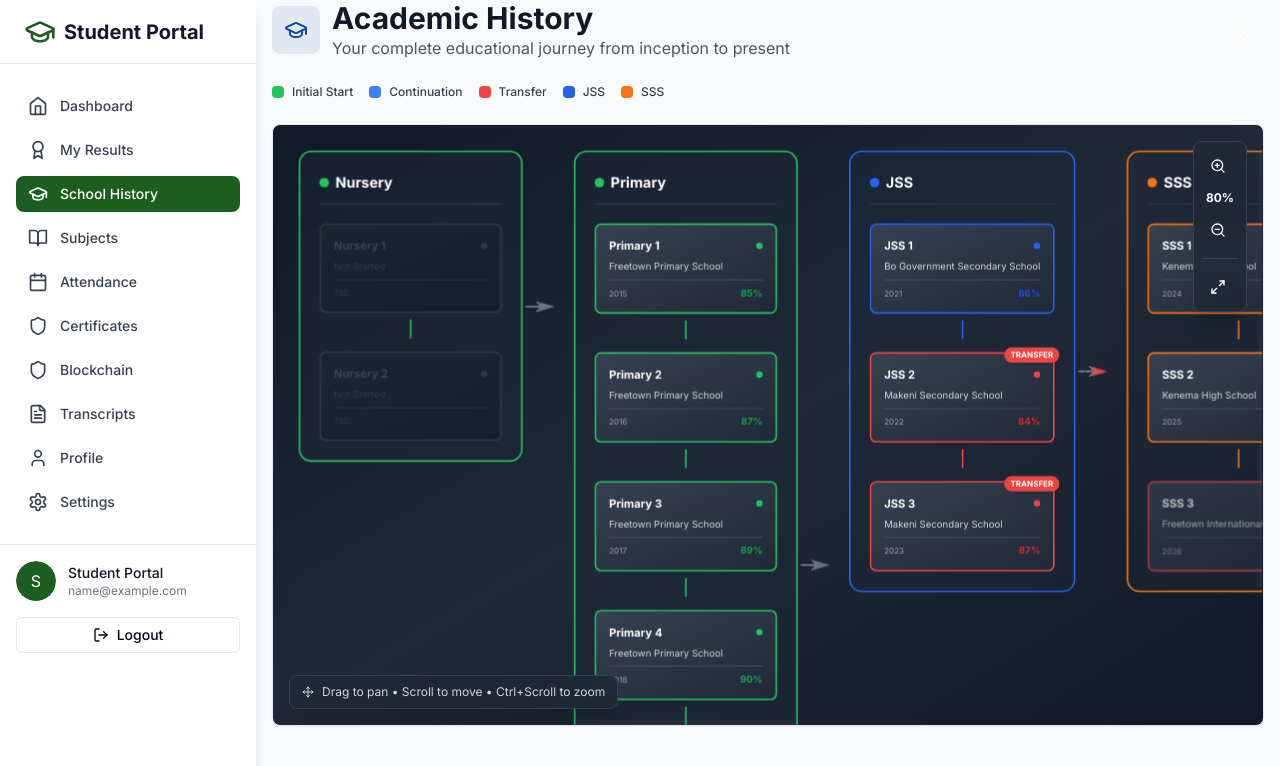
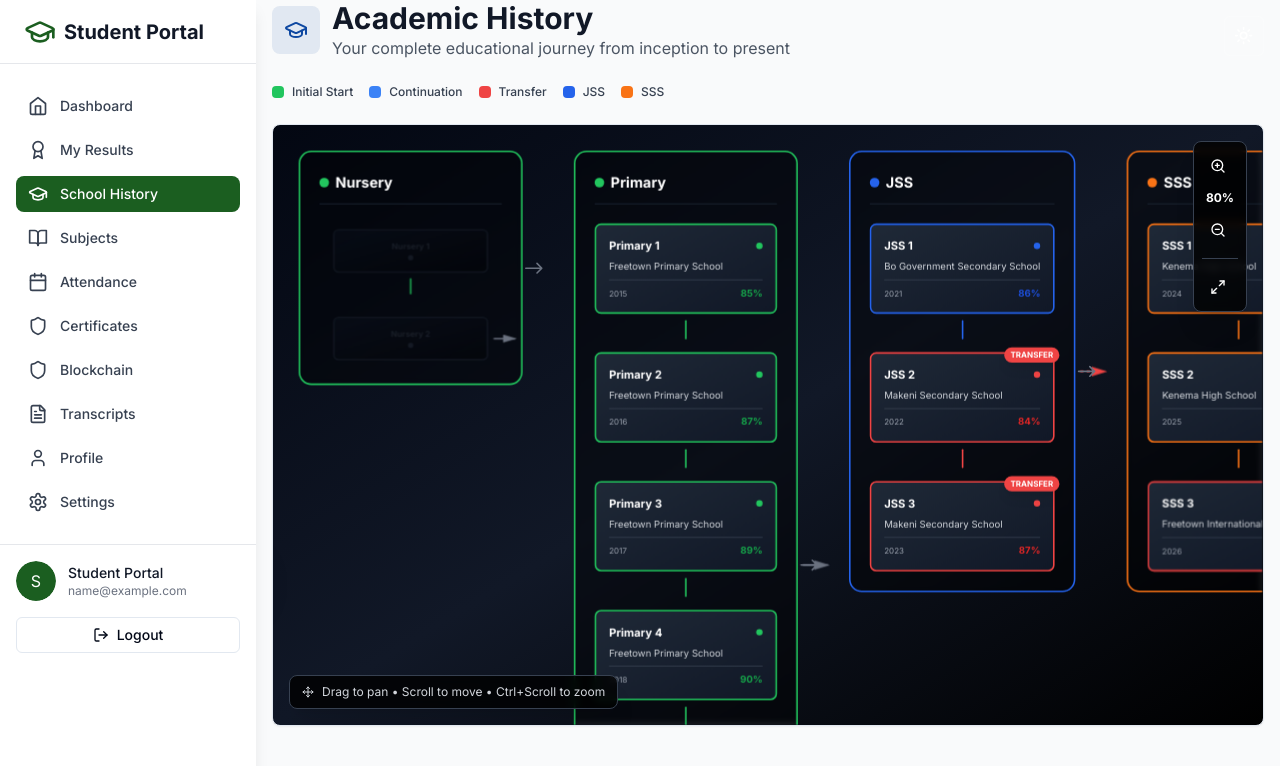
Before and after one commit to PeeapDev/sis, a Next.js app: page /student/history in a window 1280 px wide. Shown: the top 766 px of the page. Built offline with nearby package versions, Linux system fonts and the light colour scheme; sample sign-in values are in the browser's storage.

Commit message:
Make background darker, add growth animation - inactive nodes are small with minimal info, completed nodes grow bigger with full details

```diff
--- a/components/student/academic-timeline.tsx
+++ b/components/student/academic-timeline.tsx
@@ -351,10 +351,10 @@ export function AcademicTimeline() {
       </div>
 
       {/* Flowchart Container */}
-      <Card className="overflow-hidden bg-gradient-to-br from-gray-900 via-gray-800 to-gray-900 dark:from-gray-950 dark:via-gray-900 dark:to-gray-950 relative">
+      <Card className="overflow-hidden bg-gradient-to-br from-gray-950 via-gray-900 to-black relative">
         <CardContent className="p-0">
           {/* Floating Zoom Controls */}
-          <div className="absolute top-4 right-4 z-30 flex flex-col gap-2 bg-gray-800/90 backdrop-blur-sm rounded-lg p-2 shadow-xl border border-gray-700">
+          <div className="absolute top-4 right-4 z-30 flex flex-col gap-2 bg-black/80 backdrop-blur-sm rounded-lg p-2 shadow-xl border border-gray-700">
             <Button
               variant="ghost"
               size="sm"
@@ -391,7 +391,7 @@ export function AcademicTimeline() {
           </div>
 
           {/* Pan Hint */}
-          <div className="absolute bottom-4 left-4 z-30 bg-gray-800/90 backdrop-blur-sm rounded-lg px-3 py-2 shadow-xl border border-gray-700">
+          <div className="absolute bottom-4 left-4 z-30 bg-black/80 backdrop-blur-sm rounded-lg px-3 py-2 shadow-xl border border-gray-700">
             <div className="flex items-center gap-2 text-xs text-gray-300">
               <Move className="h-3 w-3" />
               <span>Drag to pan • Scroll to move • Ctrl+Scroll to zoom</span>
@@ -428,9 +428,9 @@ export function AcademicTimeline() {
                   return (
                     <div key={level} className="relative">
                       {/* Level Container */}
-                      <div className={`${levelColor.border} border-2 rounded-2xl p-6 bg-gray-800/50 dark:bg-gray-900/50 backdrop-blur-sm min-w-[280px]`}>
+                      <div className={`${levelColor.border} border-2 rounded-2xl p-6 bg-black/40 backdrop-blur-sm min-w-[280px]`}>
                         {/* Level Header */}
-                        <div className="mb-6 pb-3 border-b border-gray-700">
+                        <div className="mb-6 pb-3 border-b border-gray-800">
                           <h3 className="text-lg font-bold text-white flex items-center gap-2">
                             <div className={`w-3 h-3 rounded-full ${levelColor.bg}`}></div>
                             {level}
@@ -448,21 +448,25 @@ export function AcademicTimeline() {
                             return (
                               <motion.div
                                 key={stage.id}
-                                initial={{ opacity: 0, x: -20 }}
-                                animate={{ opacity: 1, x: 0 }}
-                                transition={{ duration: 0.4, delay: (levelIndex * 0.2) + (stageIndex * 0.1) }}
+                                initial={{ opacity: 0, scale: 0.8 }}
+                                animate={{
+                                  opacity: 1,
+                                  scale: isInactive ? 0.85 : 1,
+                                  height: isInactive ? 'auto' : 'auto'
+                                }}
+                                transition={{ duration: 0.5, delay: (levelIndex * 0.2) + (stageIndex * 0.1) }}
                               >
                                 <motion.button
-                                  whileHover={{ scale: isInactive ? 1 : 1.05, y: isInactive ? 0 : -2 }}
-                                  whileTap={{ scale: isInactive ? 1 : 0.98 }}
+                                  whileHover={{ scale: isInactive ? 0.85 : 1.05, y: isInactive ? 0 : -2 }}
+                                  whileTap={{ scale: isInactive ? 0.85 : 0.98 }}
                                   onClick={() => !isInactive && setSelectedStage(stage)}
                                   disabled={isInactive}
-                                  className={`relative w-full border-2 rounded-lg p-4 transition-all duration-300 group text-left
+                                  className={`relative w-full border-2 rounded-lg transition-all duration-500 group text-left
                                     ${isInactive
-                                      ? 'border-gray-600 bg-gradient-to-br from-gray-800 to-gray-900 opacity-40 cursor-not-allowed'
+                                      ? 'border-gray-700 bg-gradient-to-br from-gray-900 to-black opacity-30 cursor-not-allowed p-3'
                                       : isCurrent
-                                        ? `${color.border} bg-gradient-to-br from-gray-700 to-gray-800 dark:from-gray-800 dark:to-gray-900 hover:shadow-xl animate-pulse`
-                                        : `${color.border} bg-gradient-to-br from-gray-700 to-gray-800 dark:from-gray-800 dark:to-gray-900 hover:shadow-xl`
+                                        ? `${color.border} bg-gradient-to-br from-gray-800 to-gray-900 hover:shadow-2xl animate-pulse p-4`
+                                        : `${color.border} bg-gradient-to-br from-gray-800 to-gray-900 hover:shadow-2xl p-4`
                                     }`}
                                 >
                                   {/* Transfer Badge */}
@@ -479,32 +483,50 @@ export function AcademicTimeline() {
                                     </div>
                                   )}
 
-                                  <div className="space-y-2">
+                                  {isInactive ? (
+                                    // Minimal view for inactive stages
+                                    <div className="flex items-center justify-center py-1">
+                                      <div className="text-center">
+                                        <h4 className="font-bold text-xs text-gray-600">
+                                          {stage.grade}
+                                        </h4>
+                                        <div className="w-2 h-2 rounded-full bg-gray-700 mx-auto mt-1"></div>
+                                      </div>
+                                    </div>
+                                  ) : (
+                                    // Full view for completed/current stages
+                                    <motion.div
+                                      className="space-y-2"
+                                      initial={{ opacity: 0 }}
+                                      animate={{ opacity: 1 }}
+                                      transition={{ duration: 0.3 }}
+                                    >
                                       {/* Grade */}
                                       <div className="flex items-center justify-between">
-                                      <h4 className={`font-bold text-sm ${isInactive ? 'text-gray-500' : 'text-white'}`}>
+                                        <h4 className="font-bold text-sm text-white">
                                           {stage.grade}
                                         </h4>
-                                      <div className={`w-2 h-2 rounded-full ${isInactive ? 'bg-gray-600' : color.bg}`}></div>
+                                        <div className={`w-2 h-2 rounded-full ${color.bg}`}></div>
                                       </div>
 
                                       {/* School Name */}
-                                    <p className={`text-xs truncate ${isInactive ? 'text-gray-600' : 'text-gray-300'}`}>
-                                      {isInactive ? 'Not Started' : stage.schoolName}
+                                      <p className="text-xs text-gray-300 truncate">
+                                        {stage.schoolName}
                                       </p>
 
                                       {/* Year and Score */}
-                                    <div className="flex items-center justify-between pt-2 border-t border-gray-600">
-                                      <span className={`text-[10px] ${isInactive ? 'text-gray-600' : 'text-gray-400'}`}>
-                                        {isInactive ? 'TBD' : stage.year}
+                                      <div className="flex items-center justify-between pt-2 border-t border-gray-700">
+                                        <span className="text-[10px] text-gray-400">
+                                          {stage.year}
                                         </span>
-                                      {stage.averageScore && !isInactive && (
+                                        {stage.averageScore && (
                                           <span className={`text-xs font-bold ${color.text}`}>
                                             {stage.averageScore}%
                                           </span>
                                         )}
                                       </div>
-                                  </div>
+                                    </motion.div>
+                                  )}
 
                                   {/* Hover Glow */}
                                   {!isInactive && (
```
Lines whose indentation alone changed are shown as unchanged.
